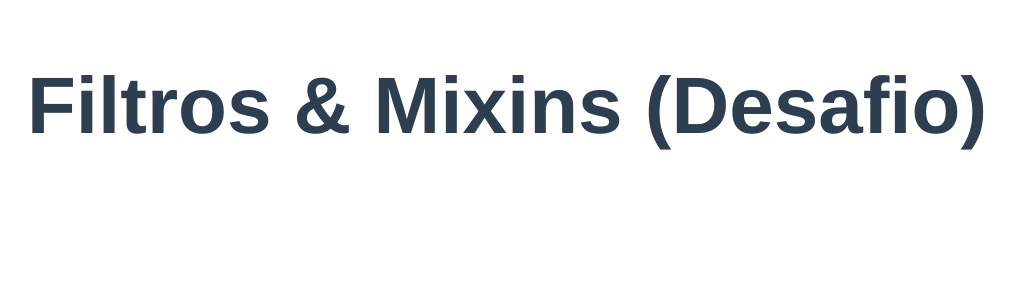
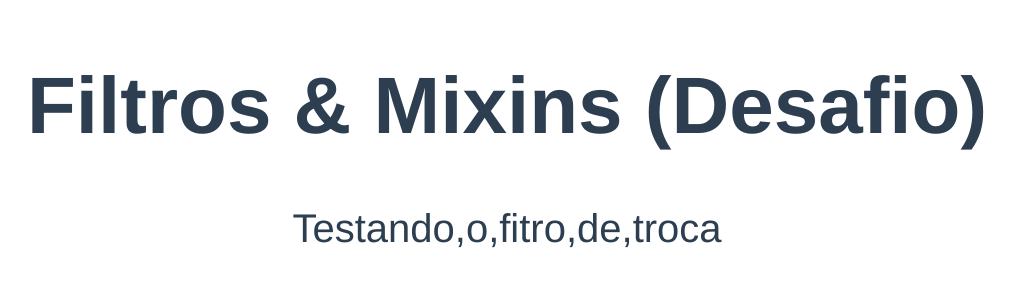
Before and after one commit to ViniciusTBednascki/CursoVuejs, a Vue app in the folder filtros-mixins/filtros-mixins-desafio/: page / in a window 1280 px wide. Shown: the top 300 px of the page, without its empty margins (133-1148 px from the left). Built offline with nearby package versions, Linux system fonts and the light colour scheme.

Commit message:
adicionando um filtro para trocar os espaços por vírgulas

```diff
--- a/filtros-mixins/filtros-mixins-desafio/src/App.vue
+++ b/filtros-mixins/filtros-mixins-desafio/src/App.vue
@@ -1,6 +1,7 @@
 <template>
 	<div id="app">
 		<h1>Filtros & Mixins (Desafio)</h1>
+		<p>{{frase | virgula}}</p>
 		<!-- Exercício 1 -->
 		<!-- Construir um filtro local que troca espaços por vírgula -->
 
@@ -19,7 +20,16 @@
 
 <script>
 export default {
-
+	filters: {
+		virgula(valor) {
+			return valor.split(' ').join(',')
+		}
+	},
+	data() {
+		return {
+			frase: "Testando o fitro de troca"
+		}
+	}
 }
 </script>
 
```
